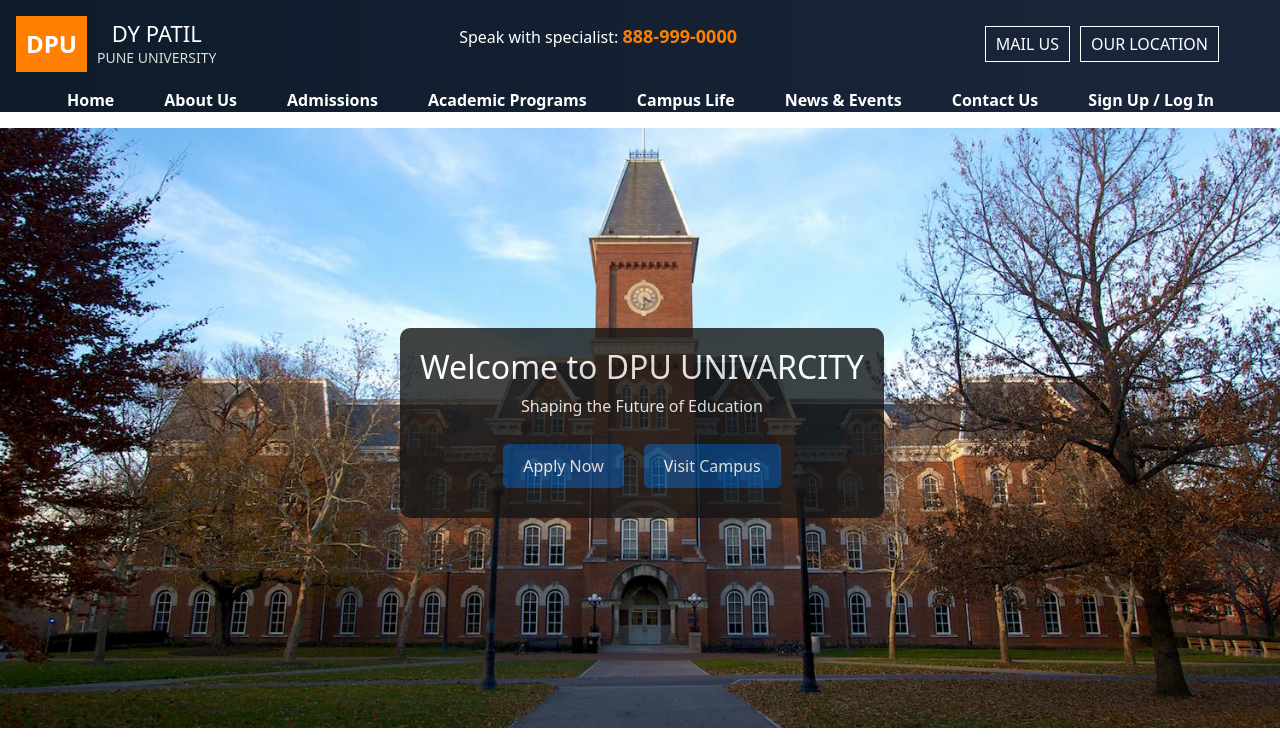
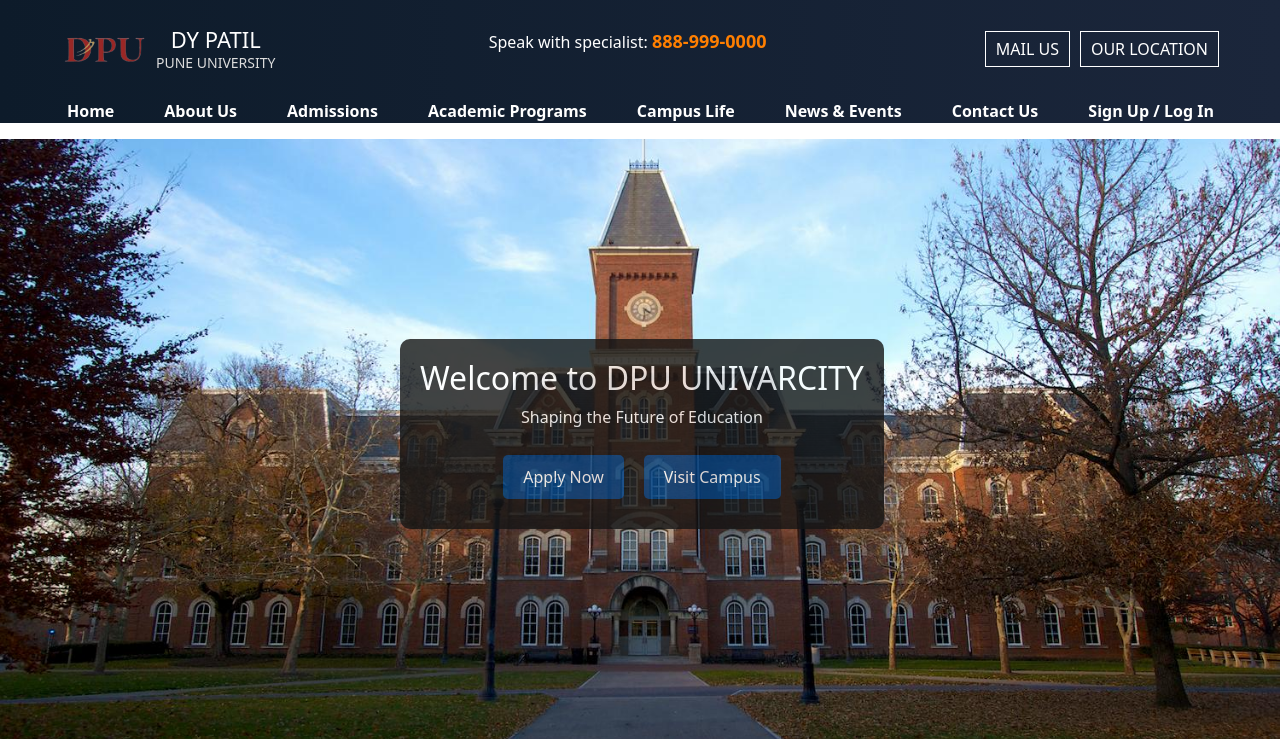
Before and after one commit to Sakshibhagwat33/React-College-Website, a React (Create React App) app: page / in a window 1280 px wide. Shown: the top 746 px of the page. Built offline with nearby package versions, Linux system fonts and the light colour scheme.

Commit message:
Initial commit

```diff
--- a/src/component/Header.css
+++ b/src/component/Header.css
@@ -1,47 +1,12 @@
-
-    /* display: flex;
-    justify-content: space-between;
-    align-items: center;
-    padding: 1rem;
-    background-color: black; */
-
-
-  /* .header .logo {
-    display: flex;
-    align-items: center;
-    height: 70px;
-  }
-
-  .header nav ul {
-    list-style: none;
-    display: flex;
-    gap: 1rem;
-  }
-
-  .header nav ul li a {
-    text-decoration: none;
-    color:white;
-  } */
-
   .header {
     background: linear-gradient(to right, #0d1b2a, #1b263b);
     color: white;
   }
   .logo-box {
-    background-color: #ff7f00;
     color: white;
-    font-size: 24px;
     font-weight: bold;
-    padding: 10px;
-    margin-right: 10px;
-  }
-  .logo-text h2 {
-    font-size: 22px;
-    margin: 0;
   }
   .logo-text p {
-    font-size: 14px;
-    margin: 0;
     color: #ddd;
   }
   .contact .phone {
@@ -57,7 +22,6 @@
     background: transparent;
     border: 1px solid white;
     color: white;
-    padding: 5px 10px;
     margin: 5px;
     cursor: pointer;
   }
@@ -117,3 +81,8 @@
   font-weight: bold;
   padding-left: 20px;
 }
+
+.logo-box img{
+  width: 100px;
+  margin-left: 40px;
+}
--- a/src/component/Header.js
+++ b/src/component/Header.js
@@ -9,7 +9,7 @@ function Header() {
     <header className="header">
        <div className="container-fluid d-flex justify-content-between align-items-center p-3">
           <div className="logo d-flex align-items-center">
-            <div className="logo-box">DPU</div>
+            <div className="logo-box"><img src="logo.jpg.png" alt="logo"></img></div>
             <div className="logo-text">
               <h2>DY PATIL</h2>
               <p>PUNE UNIVERSITY</p>
@@ -41,21 +41,6 @@ function Header() {
           <li><Link to="/login">Sign Up / Log In</Link></li>
         </ul>
       </nav>
-      {/* <div className="logo">
-        <img src="logo.jpg.png" alt="College Logo" />
-      </div>
-      <nav>
-        <ul>
-          <li><Link to="/">Home</Link></li>
-          <li><Link to="/about">About Us</Link></li>
-          <li><Link to="/admissions">Admissions</Link></li>
-          <li><Link to="/programs">Academic Programs</Link></li>
-          <li><Link to="/campus-life">Campus Life</Link></li>
-          <li><Link to="/news">News & Events</Link></li>
-          <li><Link to="/contact">Contact Us</Link></li>
-          <li><Link to="/login">Sign Up / Log In</Link></li>
-        </ul>
-      </nav> */}
     </header>
   );
 }
```
